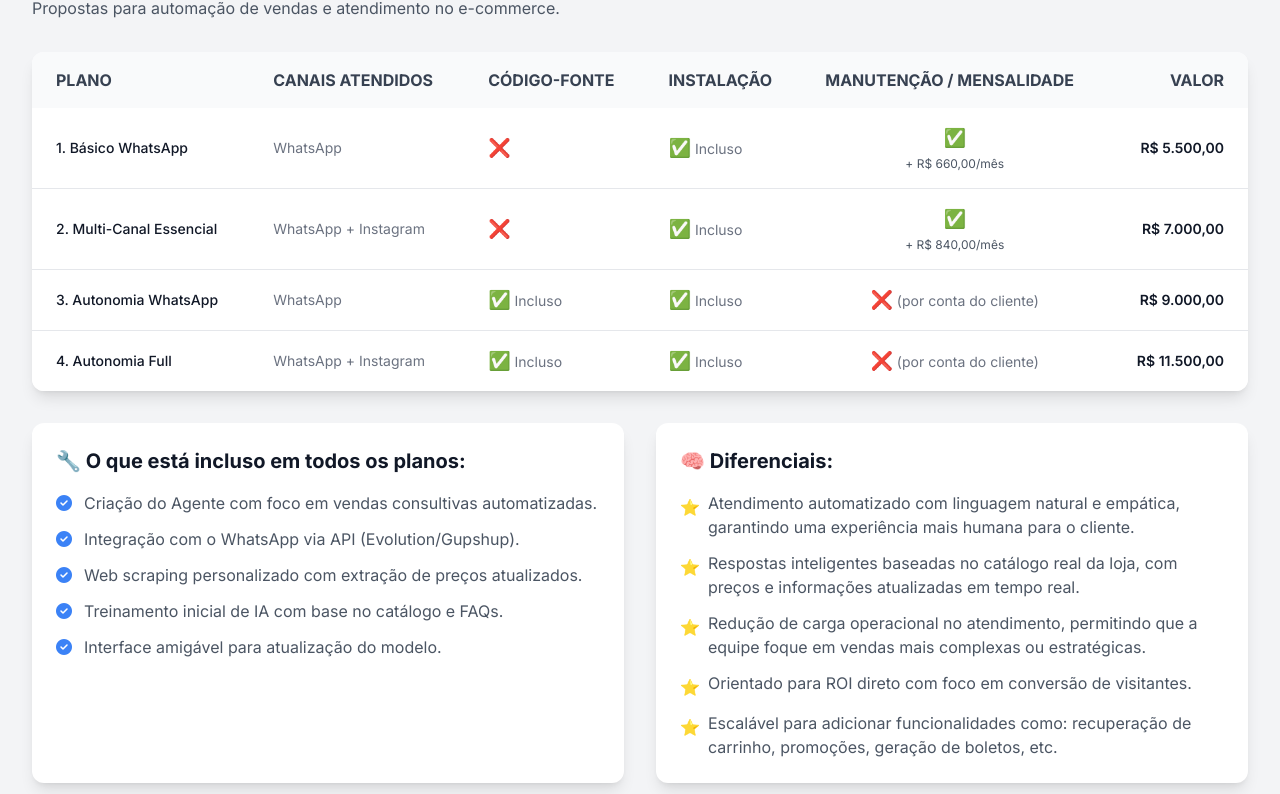
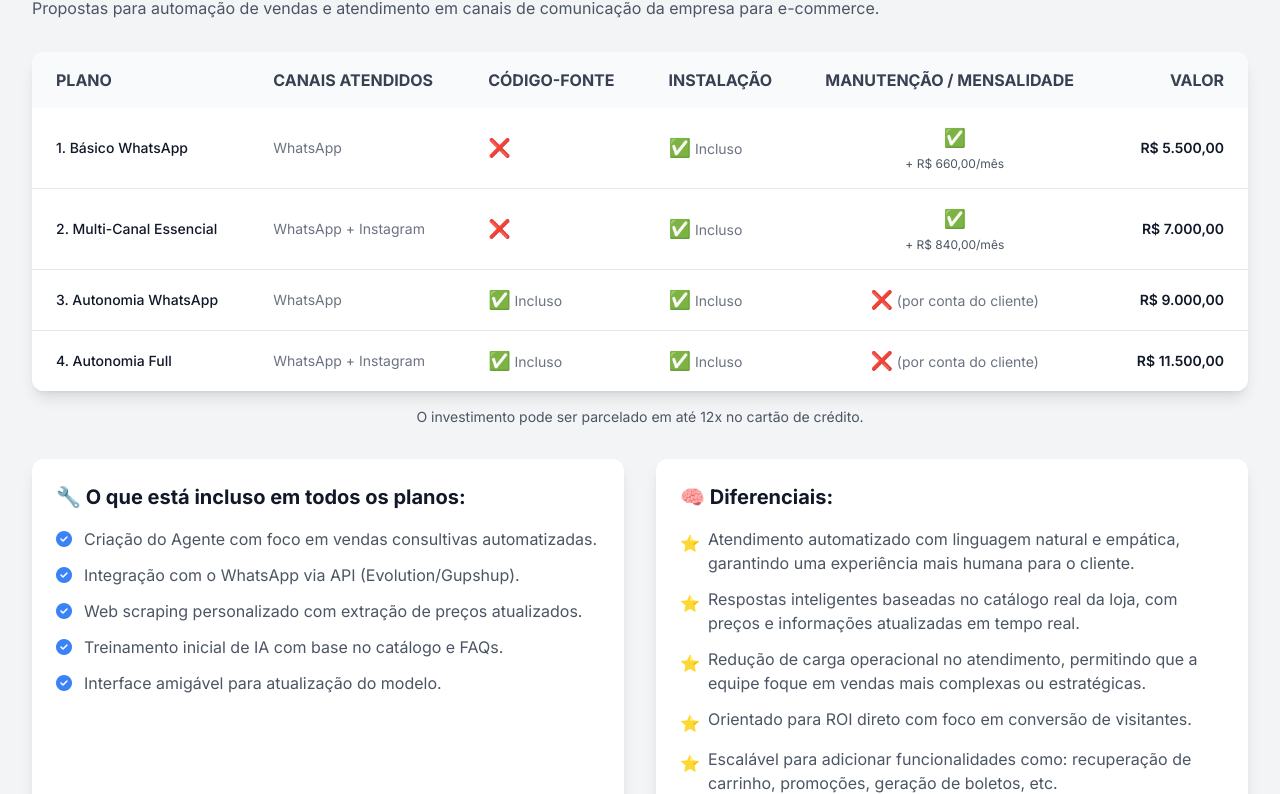
Before and after one commit to lucenajj/orcamento-ecommerce, a website: page index.html in a window 1280 px wide. Shown: the part 145-939 px from the top of the page. Drawn offline with nearby package versions, Linux system fonts and the light colour scheme.

Commit message:
Acrescentado forma de pagamento

```diff
--- a/index.html
+++ b/index.html
@@ -50,8 +50,8 @@
                 <div class="max-w-7xl mx-auto">
                     <!-- Title -->
                     <div class="mb-8">
-                        <h2 class="text-3xl font-bold text-gray-900">💼 Orçamentos: Agente de Inteligência Comercial</h2>
-                        <p class="mt-2 text-gray-600">Propostas para automação de vendas e atendimento no e-commerce.</p>
+                        <h2 class="text-3xl font-bold text-gray-900">💼 Orçamentos: Agente de Inteligência Artificial</h2>
+                        <p class="mt-2 text-gray-600">Propostas para automação de vendas e atendimento em canais de comunicação da empresa para e-commerce.</p>
                     </div>
 
                     <!-- Pricing Table -->
@@ -112,6 +112,11 @@
                         </div>
                     </div>
 
+                    <!-- Installment Info -->
+                    <div class="text-center text-sm text-gray-600 mt-4">
+                        <p>O investimento pode ser parcelado em até 12x no cartão de crédito.</p>
+                    </div>
+
                     <!-- Included Features -->
                     <div class="mt-8 grid grid-cols-1 md:grid-cols-2 gap-8">
                         <div class="bg-white p-6 rounded-xl shadow-lg">
```
Also changed, not shown: orcamento.html (+5 -0 lines).
